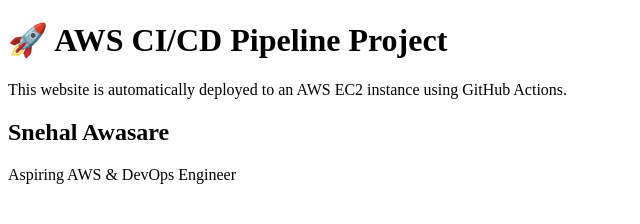
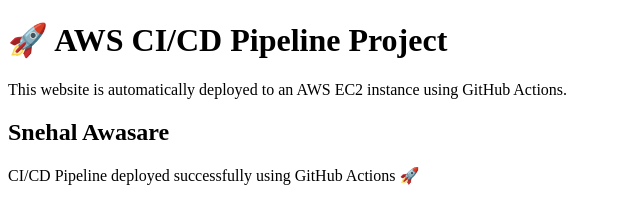
Before and after one commit to awasaresnehal/aws-cicd-github-actions, a plain HTML site: page index.html in a window 1280 px wide. Shown: the whole page, without its empty margins (0-640 px from the left). Drawn offline with Linux system fonts and the light colour scheme.

Commit message:
update the website

```diff
--- a/index.html
+++ b/index.html
@@ -18,7 +18,7 @@
 
         <h2>Snehal Awasare</h2>
 
-        <p>Aspiring AWS & DevOps Engineer</p>
+        <p>CI/CD Pipeline deployed successfully using GitHub Actions 🚀</p>
 
     </div>
 
```
